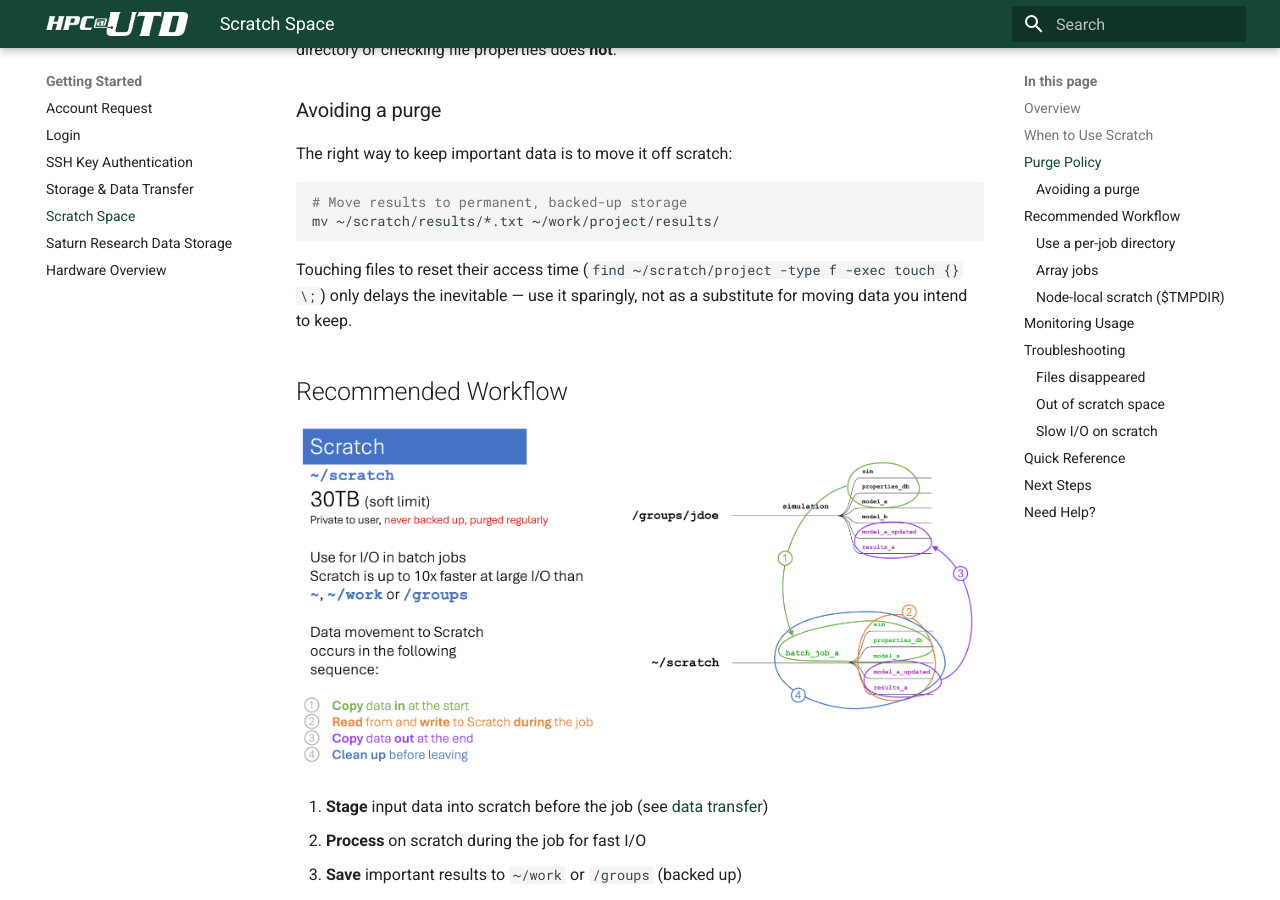
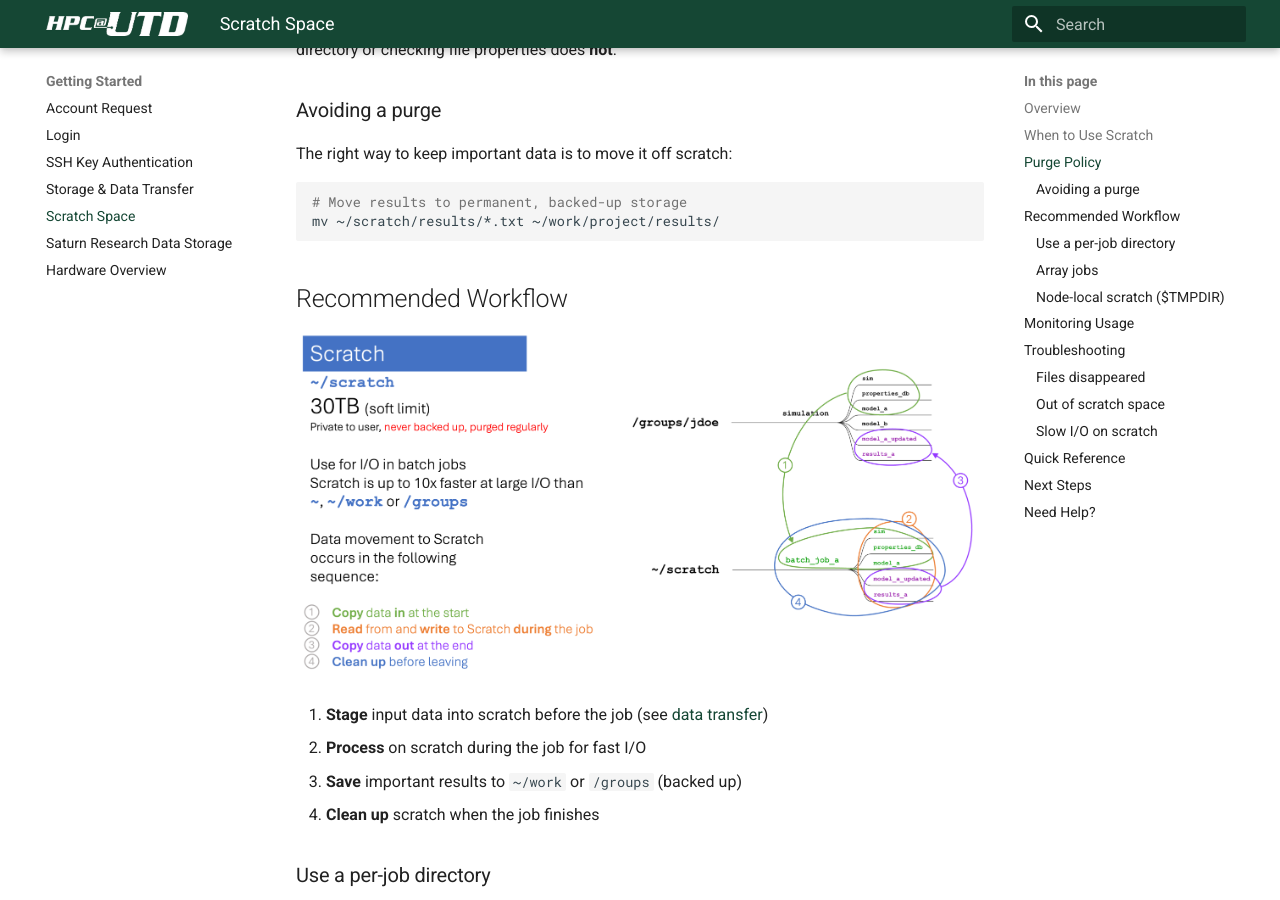
Before and after one commit to utdal/Juno-user-guide, an MkDocs documentation site: the page built from docs/getting-started/scratch-space.md, in a window 1280 px wide and 900 px high, scrolled down 2051 px. Built offline with MkDocs 1.6.1 and Material for MkDocs 9.7.7, drawn with Linux system fonts in a browser that asks for light colours.

Commit message:
scratch edits

````diff
--- a/docs/getting-started/scratch-space.md
+++ b/docs/getting-started/scratch-space.md
@@ -70,8 +70,6 @@ The right way to keep important data is to move it off scratch:
 # Move results to permanent, backed-up storage
 mv ~/scratch/results/*.txt ~/work/project/results/
 ```
-
-Touching files to reset their access time (`find ~/scratch/project -type f -exec touch {} \;`) only delays the inevitable — use it sparingly, not as a substitute for moving data you intend to keep.
 
 ## Recommended Workflow
 
````
